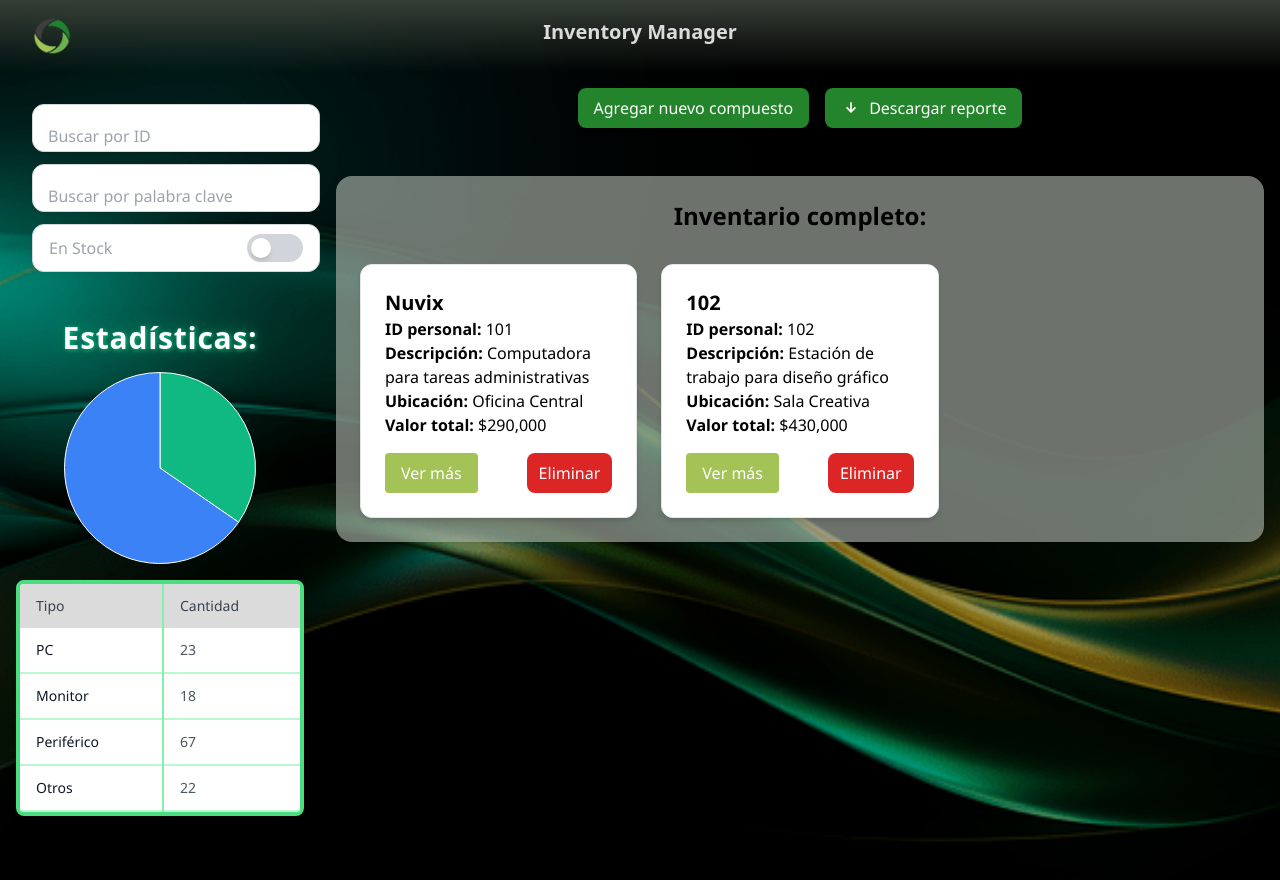
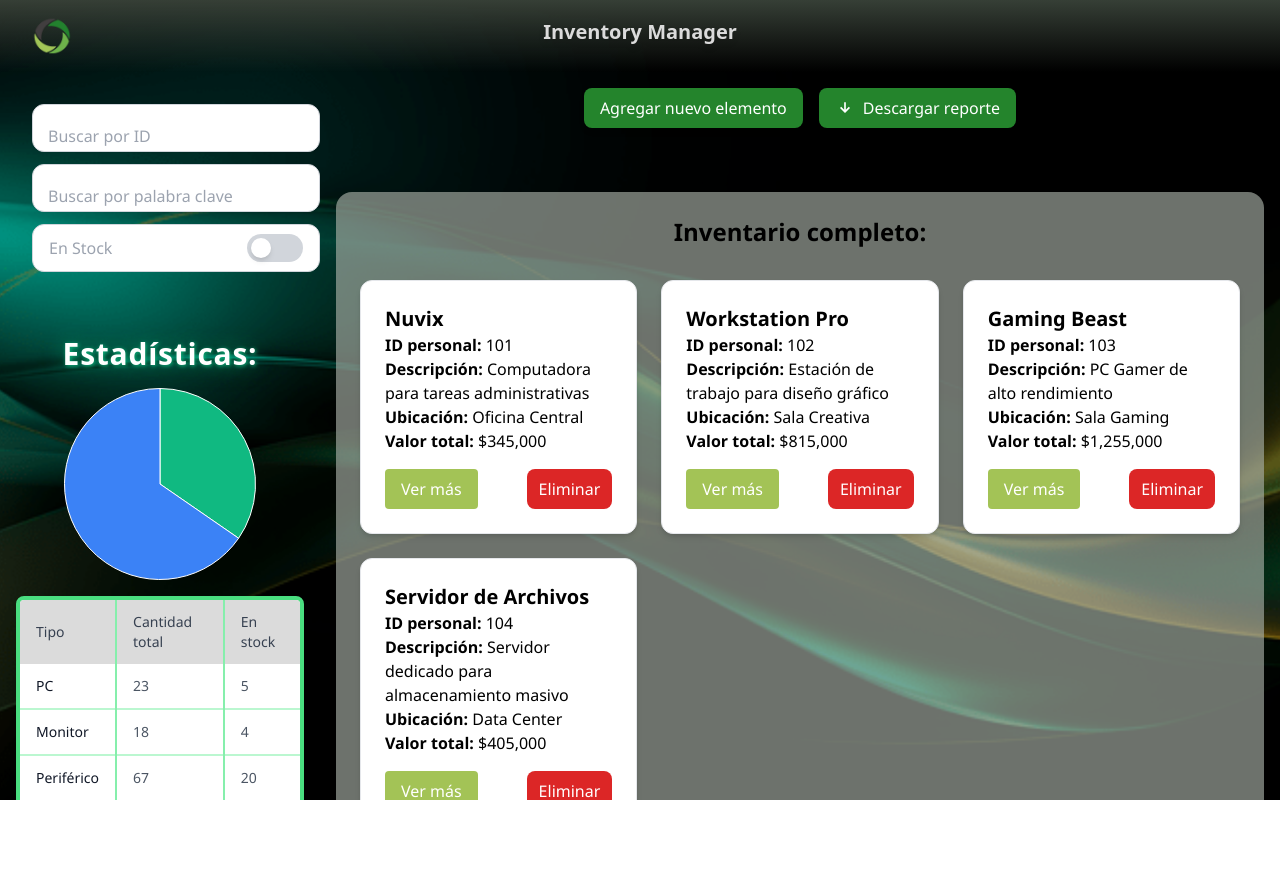
Before and after one commit to Milialvarez/inventory-manager, an Angular app in the folder inventory-front/: page /inventario in a window 1280 px wide. Shown: the top 880 px of the page. After the commit the page ends 800 px from the top, so only its background shows below. Built offline with nearby package versions, Linux system fonts and the light colour scheme.

Commit message:
add a new table for peripherals statistics

```diff
--- a/inventory-front/src/app/add-element/add-element.component.ts
+++ b/inventory-front/src/app/add-element/add-element.component.ts
@@ -8,7 +8,7 @@ import { Router } from '@angular/router';
   template: `
 <button (click)="onClick()"
   class="flex items-center gap-2 px-4 py-2 bg-primary_darker hover:bg-primary_dark text-white hover:text-secondary_darker font-medium rounded-lg shadow-md transition">
-  <span>Agregar nuevo compuesto</span>
+  <span>Agregar nuevo elemento</span>
 </button>
 
   `,
--- a/inventory-front/src/app/app.component.html
+++ b/inventory-front/src/app/app.component.html
@@ -1,12 +1,17 @@
-<div class="relative min-h-screen pb-8 mb-0">
+<!-- En tu app.component.html -->
+<div class="app-container relative min-h-screen">
+  <!-- Fondo fijo que cubre toda la pantalla -->
   <div
-    class="absolute inset-0 bg-[url('/backgrounds/background.png')] bg-cover bg-center bg-fixed"
+    class="fixed inset-0 bg-[url('/backgrounds/background.png')] bg-cover bg-center bg-no-repeat z-0"
+    style="height: 100vh; width: 100vw;"
     aria-hidden="true"
   ></div>
 
-  <div class="absolute inset-0 bg-black/40 pointer-events-none"></div>
+  <!-- Overlay oscuro -->
+  <div class="fixed inset-0 bg-black/40 pointer-events-none z-0"></div>
 
-  <div class="relative z-10">
+  <!-- Contenido principal -->
+  <div class="relative z-10 min-h-screen">
     <app-nav-bar></app-nav-bar>
     <router-outlet></router-outlet>
   </div>
--- a/inventory-front/src/app/inventory-list/inventory-list.component.ts
+++ b/inventory-front/src/app/inventory-list/inventory-list.component.ts
@@ -41,6 +41,13 @@ export class InventoryComponent {
   { id: 's1', nombre: 'Intel Core i7', tipo: 'CPU', valorUnitario: 150000, stock: 10, especificaciones: { nucleos: 8, frecuencia: '3.6GHz' } },
   { id: 's2', nombre: 'Corsair Vengeance 16GB', tipo: 'RAM', valorUnitario: 40000, stock: 20, especificaciones: { tipo: 'DDR4', velocidad: '3200MHz' } },
   { id: 's3', nombre: 'SSD Samsung 1TB', tipo: 'Almacenamiento', valorUnitario: 60000, stock: 15, especificaciones: { tipo: 'NVMe', velocidad: '3500MB/s' } },
+  { id: 's4', nombre: 'AMD Ryzen 9 5900X', tipo: 'CPU', valorUnitario: 180000, stock: 5, especificaciones: { nucleos: 12, frecuencia: '3.7GHz' } },
+  { id: 's5', nombre: 'Kingston Fury 8GB', tipo: 'RAM', valorUnitario: 25000, stock: 35, especificaciones: { tipo: 'DDR4', velocidad: '3000MHz' } },
+  { id: 's6', nombre: 'HDD Seagate 2TB', tipo: 'Almacenamiento', valorUnitario: 25000, stock: 40, especificaciones: { tipo: 'SATA', velocidad: '7200RPM' } },
+  { id: 's7', nombre: 'NVIDIA RTX 3070', tipo: 'GPU', valorUnitario: 300000, stock: 7, especificaciones: { memoria: '8GB GDDR6', nucleosCuda: 5888 } },
+  { id: 's8', nombre: 'NVIDIA RTX 4090', tipo: 'GPU', valorUnitario: 800000, stock: 2, especificaciones: { memoria: '24GB GDDR6X', nucleosCuda: 16384 } },
+  { id: 's9', nombre: 'Fuente Corsair 750W', tipo: 'Fuente de Poder', valorUnitario: 35000, stock: 18, especificaciones: { certificacion: '80+ Gold', tipo:'modular'} },
+  { id: 's10', nombre: 'Gabinete NZXT H510', tipo: 'Gabinete', valorUnitario: 20000, stock: 25, especificaciones: { formato: 'ATX Mid Tower', color: 'Negro' } }
 ];
 
 elementosCompuestos: ElementoCompuesto[] = [
@@ -53,23 +60,61 @@ export class InventoryComponent {
       { elementoId: 's1', cantidad: 1 },
       { elementoId: 's2', cantidad: 2 },
       { elementoId: 's3', cantidad: 1 },
+      { elementoId: 's9', cantidad: 1 },
+      { elementoId: 's10', cantidad: 1 }
     ],
-      valorCalculado: 150000 + 2 * 40000 + 60000,
-      ubicacion: 'Oficina Central',
+    valorCalculado: 150000 + 2 * 40000 + 60000 + 35000 + 20000,
+    ubicacion: 'Oficina Central'
   },
   {
     id: 'c2',
     personalId: 102,
+    nombre: 'Workstation Pro',
     descripcion: 'Estación de trabajo para diseño gráfico',
     componentes: [
+      { elementoId: 's4', cantidad: 1 },
+      { elementoId: 's2', cantidad: 4 },
+      { elementoId: 's7', cantidad: 1 },
+      { elementoId: 's3', cantidad: 2 },
+      { elementoId: 's9', cantidad: 1 },
+      { elementoId: 's10', cantidad: 1 }
+    ],
+    valorCalculado: 180000 + 4 * 40000 + 300000 + 2 * 60000 + 35000 + 20000,
+    ubicacion: 'Sala Creativa'
+  },
+  {
+    id: 'c3',
+    personalId: 103,
+    nombre: 'Gaming Beast',
+    descripcion: 'PC Gamer de alto rendimiento',
+    componentes: [
+      { elementoId: 's4', cantidad: 1 },
+      { elementoId: 's5', cantidad: 4 },
+      { elementoId: 's8', cantidad: 1 },
+      { elementoId: 's3', cantidad: 2 },
+      { elementoId: 's9', cantidad: 1 },
+      { elementoId: 's10', cantidad: 1 }
+    ],
+    valorCalculado: 180000 + 4 * 25000 + 800000 + 2 * 60000 + 35000 + 20000,
+    ubicacion: 'Sala Gaming'
+  },
+  {
+    id: 'c4',
+    personalId: 104,
+    nombre: 'Servidor de Archivos',
+    descripcion: 'Servidor dedicado para almacenamiento masivo',
+    componentes: [
       { elementoId: 's1', cantidad: 1 },
-        { elementoId: 's2', cantidad: 4 },
-        { elementoId: 's3', cantidad: 2 },
+      { elementoId: 's5', cantidad: 2 },
+      { elementoId: 's6', cantidad: 6 },
+      { elementoId: 's9', cantidad: 1 },
+      { elementoId: 's10', cantidad: 1 }
     ],
-      valorCalculado: 150000 + 4 * 40000 + 2 * 60000,
-      ubicacion: 'Sala Creativa',
-    },
+    valorCalculado: 150000 + 2 * 25000 + 6 * 25000 + 35000 + 20000,
+    ubicacion: 'Data Center'
+  }
 ];
+
 
    idPendienteAEliminar: string | null = null;
 
--- a/inventory-front/src/app/inventory-section/inventory-section.component.html
+++ b/inventory-front/src/app/inventory-section/inventory-section.component.html
@@ -1,15 +1,18 @@
 <div class="flex h-screen w-full gap-0">
-  <div class="w-1/4 p-4 overflow-y-auto">
+  <!-- Panel lateral SIN overflow-y-auto -->
+  <div class="w-1/4 p-4 flex flex-col gap-4">
     <app-filter-panel></app-filter-panel>
     <app-statistics></app-statistics>
   </div>
 
+  <!-- Área principal -->
   <div class="w-3/4 p-4 flex flex-col">
-    <div class="w-full flex justify-center gap-4">
+    <div class="w-full flex justify-center gap-4 mb-4">
       <app-add-element-button></app-add-element-button>
       <app-report-button></app-report-button>
     </div>
 
+    <!-- Solo el área de inventario tiene scroll -->
     <div class="flex-1 overflow-auto">
       <app-inventory-list></app-inventory-list>
     </div>
--- a/inventory-front/src/app/statistics/statistics.component.html
+++ b/inventory-front/src/app/statistics/statistics.component.html
@@ -1,4 +1,4 @@
-<div class="w-full space-y-4 mt-12">
+<div class="w-full space-y-4 mt-12 mb-8">
 <h1 class="text-white font-bold text-2xl md:text-3xl text-center tracking-wide drop-shadow-lg font-sans" style="text-shadow: 1px 1px 4px #10b981, 0 0 20px #059669;">Estadísticas:</h1>
   <!-- Gráfico de torta -->
   <div class="h-48">
@@ -11,13 +11,34 @@
       <thead class="bg-secondary_lighter">
         <tr>
           <th class="text-left py-3 px-4 font-medium text-gray-700 border-r-2 border-green-300">Tipo</th>
-          <th class="text-left py-3 px-4 font-medium text-gray-700">Cantidad</th>
+          <th class="text-left py-3 px-4 font-medium text-gray-700 border-r-2 border-green-300">Cantidad total</th>
+          <th class="text-left py-3 px-4 font-medium text-gray-700">En stock</th>
         </tr>
       </thead>
       <tbody>
         <tr *ngFor="let item of tiposSummary" class="hover:bg-gray-50 transition-colors border-b-2 border-green-200">
           <td class="py-3 px-4 text-gray-900 border-r-2 border-green-300">{{ item.type }}</td>
-          <td class="py-3 px-4 text-gray-600 font-medium">{{ item.cantidad }}</td>
+          <td class="py-3 px-4 text-gray-600 font-medium border-r-2 border-green-300">{{ item.cantidad }}</td>
+          <td class="py-3 px-4 text-gray-600 font-medium">{{ item.desuso }}</td>
+        </tr>
+      </tbody>
+    </table>
+  </div>
+
+  <div class="bg-white rounded-lg shadow-sm border-4 border-green-400 overflow-hidden">
+    <table class="w-full text-sm">
+      <thead class="bg-secondary_lighter">
+        <tr>
+          <th class="text-left py-3 px-4 font-medium text-gray-700 border-r-2 border-green-300">Periférico</th>
+          <th class="text-left py-3 px-4 font-medium text-gray-700 border-r-2 border-green-300">Cantidad total</th>
+          <th class="text-left py-3 px-4 font-medium text-gray-700">En stock</th>
+        </tr>
+      </thead>
+      <tbody>
+        <tr *ngFor="let item of perifericosDetail" class="hover:bg-gray-50 transition-colors border-b-2 border-green-200">
+          <td class="py-3 px-4 text-gray-900 border-r-2 border-green-300">{{ item.type }}</td>
+          <td class="py-3 px-4 text-gray-600 font-medium border-r-2 border-green-300">{{ item.cantidad }}</td>
+          <td class="py-3 px-4 text-gray-600 font-medium">{{ item.desuso }}</td>
         </tr>
       </tbody>
     </table>
--- a/inventory-front/src/app/statistics/statistics.component.ts
+++ b/inventory-front/src/app/statistics/statistics.component.ts
@@ -7,6 +7,7 @@ Chart.register(...registerables);
 interface TypeSummary {
   type: string;
   cantidad: number;
+  desuso: number;
 }
 
 @Component({
@@ -25,11 +26,18 @@ export class StatisticsComponent implements OnInit, AfterViewInit, OnDestroy {
   totalEnUso: number = 85;
 
   tiposSummary: TypeSummary[] = [
-    { type: 'PC', cantidad: 23 },
-    { type: 'Monitor', cantidad: 18 },
-    { type: 'Periférico', cantidad: 67 },
-    { type: 'Otros', cantidad: 22 }
+    { type: 'PC', cantidad: 23, desuso: 5 },
+    { type: 'Monitor', cantidad: 18, desuso: 4},
+    { type: 'Periférico', cantidad: 67, desuso: 20 },
+    { type: 'Otros', cantidad: 22, desuso: 1 }
   ];
+
+  perifericosDetail: TypeSummary[] = [
+    {type: 'Mouse', cantidad: 20, desuso: 10},
+    {type: 'Teclado', cantidad: 20, desuso: 10},
+    {type: 'Auriculares', cantidad: 9, desuso: 0},
+    {type: 'Camaras', cantidad: 3, desuso: 0},
+  ]
 
   constructor() { }
 
--- a/inventory-front/src/styles.scss
+++ b/inventory-front/src/styles.scss
@@ -20,3 +20,23 @@
     margin: 0;
   }
 }
+
+/* Agregar en tu src/styles.scss */
+
+html, body {
+  height: 100% !important;
+  margin: 0;
+  padding: 0;
+  overflow-x: hidden;
+}
+
+app-root {
+  display: block !important;
+  height: 100% !important;
+  width: 100%;
+}
+
+/* Asegurar que el contenedor principal tenga altura completa */
+.app-container {
+  min-height: 100vh !important;
+}
```
Lines whose indentation alone changed are shown as unchanged.
